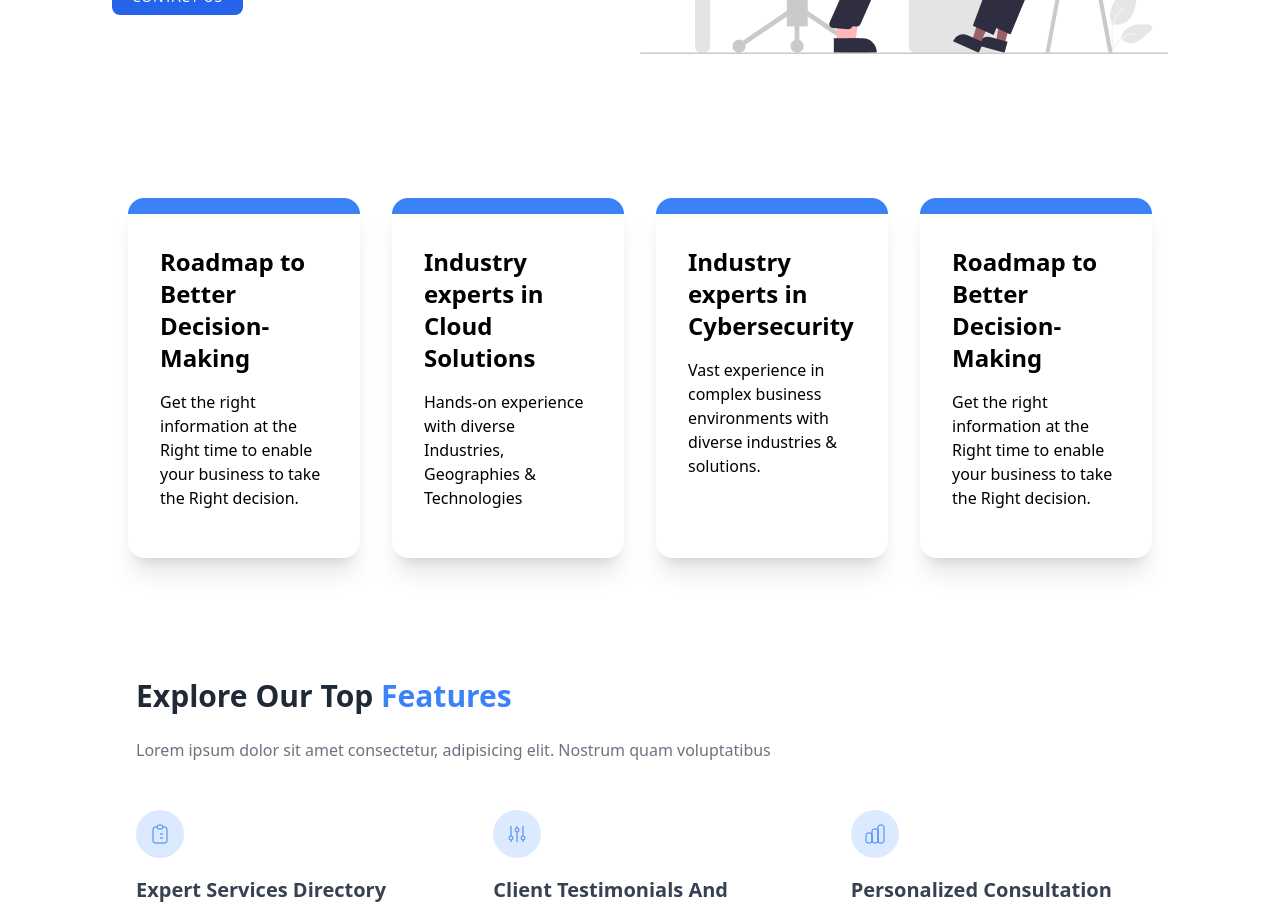
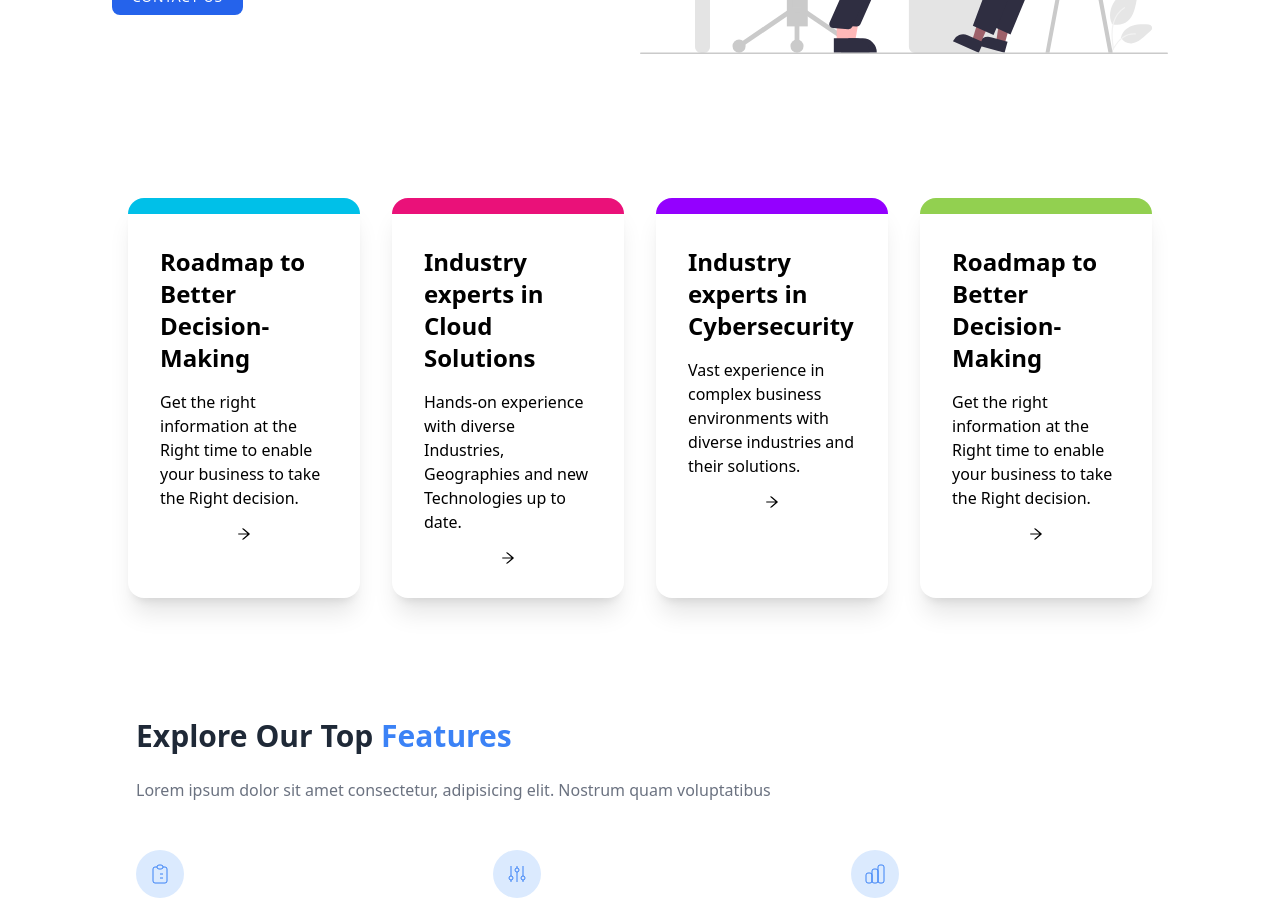
Before and after one commit to AnshumanDhiman/cwr, a React (Vite) app: page / in a window 1280 px wide. Shown: the part 840-1748 px from the top of the page. Built offline with nearby package versions, Linux system fonts and the light colour scheme.

Commit message:
color cards

```diff
--- a/src/components/card_data.jsx
+++ /dev/null
@@ -1,28 +0,0 @@
-const card_data = [
-  {
-    id: "1",
-    title: "Roadmap to Better Decision-Making",
-    info: "Get the right information at the Right time to enable your business to take the Right decision.",
-    color: "#00C0E8",
-  },
-  {
-    id: "2",
-    title: "Industry experts in Cloud Solutions",
-    info: "Hands-on experience with diverse Industries, Geographies & Technologies",
-    color: "#EA1179",
-  },
-  {
-    id: "3",
-    title: "Industry experts in Cybersecurity ",
-    info: "Vast experience in complex business environments with diverse industries & solutions.",
-    color: "#92D050",
-  },
-  {
-    id: "4",
-    title: "Roadmap to Better Decision-Making",
-    info: "Get the right information at the Right time to enable your business to take the Right decision.",
-    color: "#9400FF",
-  },
-];
-
-export default card_data;
--- a/src/components/cards.jsx
+++ b/src/components/cards.jsx
@@ -1,15 +1,42 @@
 /* eslint-disable react/prop-types */
 // border-[${props.color}]
+import {AiOutlineArrowRight} from 'react-icons/ai'
 
-function Card(props) {
+function Card() {
   return (
     <>
+
+      <div className="grid grid-cols-4 px-32 gap-8 py-16">
       <div
-        className={`border-t-[16px] border-[#3B82F6] p-8 rounded-2xl shadow-xl bg-white cursor-pointer transition ease-in-out hover:scale-110 `}
+        className="p-8 rounded-2xl shadow-xl bg-white cursor-pointer transition ease-in-out hover:scale-110 border-t-[16px] border-[#00C0E8] "
       >
-        <h1 className="text-2xl font-bold bg-white text-left">{props.title}</h1>
-        <p className="py-4 bg-white text-left">{props.info}</p>
+        <h1 className="text-2xl font-bold bg-white text-left">Roadmap to Better Decision-Making</h1>
+        <p className="py-4 bg-white text-left">Get the right information at the Right time to enable your business to take the Right decision.</p>
+        <AiOutlineArrowRight className=' relative left-[45%]'/>
       </div>
+      <div
+        className="p-8 rounded-2xl shadow-xl bg-white cursor-pointer transition ease-in-out hover:scale-110 border-t-[16px] border-[#EA1179] "
+      >
+        <h1 className="text-2xl font-bold bg-white text-left">Industry experts in Cloud Solutions</h1>
+        <p className="py-4 bg-white text-left">Hands-on experience with diverse Industries, Geographies and new Technologies up to date.</p>
+        <AiOutlineArrowRight className=' relative left-[45%]'/>
+      </div>
+      <div
+        className="p-8 rounded-2xl shadow-xl bg-white cursor-pointer transition ease-in-out hover:scale-110 border-t-[16px] border-[#9400FF] "
+      >
+        <h1 className="text-2xl font-bold bg-white text-left">Industry experts in Cybersecurity</h1>
+        <p className="py-4 bg-white text-left">Vast experience in complex business environments with diverse industries and their solutions.</p>
+        <AiOutlineArrowRight className=' relative left-[45%]'/>
+      </div>
+      <div
+        className="p-8 rounded-2xl shadow-xl bg-white cursor-pointer transition ease-in-out hover:scale-110 border-t-[16px] border-[#92D050] "
+      >
+        <h1 className="text-2xl font-bold bg-white text-left">Roadmap to Better Decision-Making</h1>
+        <p className="py-4 bg-white text-left">Get the right information at the Right time to enable your business to take the Right decision.</p>
+        <AiOutlineArrowRight className=' relative left-[45%]'/>
+      </div>
+      </div>
+
     </>
   );
 }
--- a/src/components/hero.jsx
+++ b/src/components/hero.jsx
@@ -1,6 +1,6 @@
 import heroImg from "../assets/working.svg";
 import Card from "./cards";
-import card_data from "./card_data";
+import Cards from './cards'
 
 function createCard(card_data) {
   return (
@@ -59,9 +59,8 @@ export default function Hero() {
         </div>
       </header>
 
-      <div className="grid grid-cols-4 px-32 gap-8 py-16">
-        {card_data.map(createCard)}
-      </div>
+      <Card/>
+
     </>
   );
 }
```
